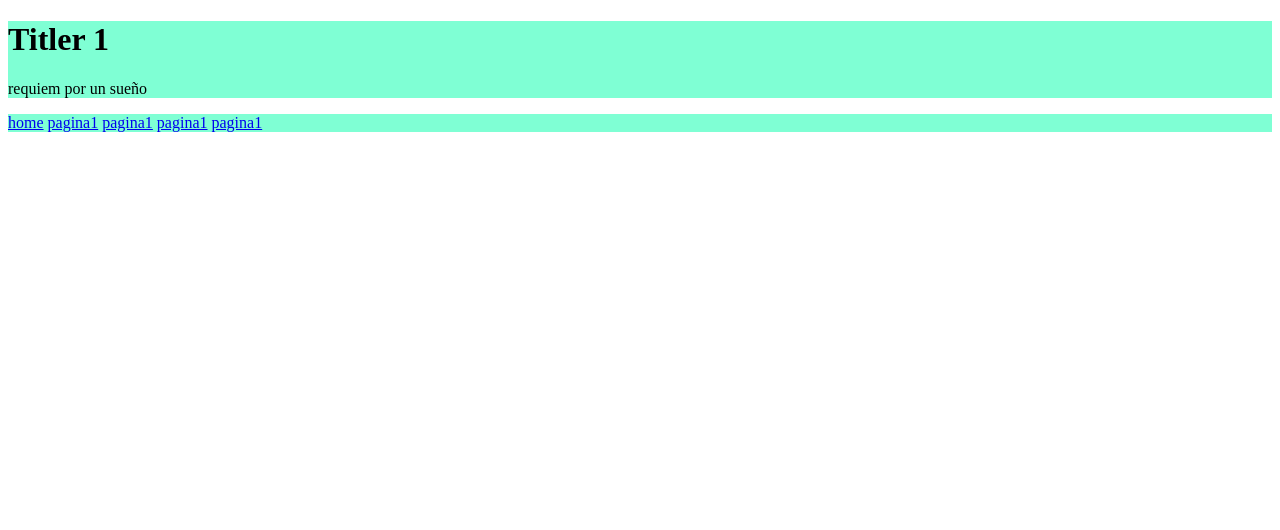
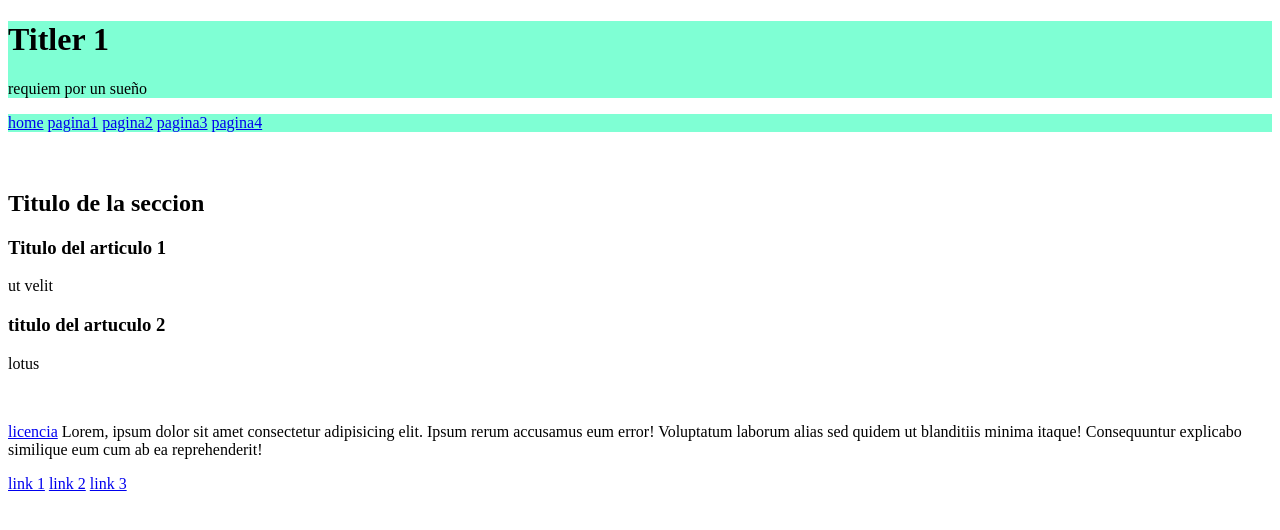
Before and after one commit to carlosmisael29/desarrollo_web, a plain HTML site: page index.html in a window 1280 px wide. Drawn offline with Linux system fonts and the light colour scheme.

Commit message:
Update index.html

```diff
--- a/index.html
+++ b/index.html
@@ -7,20 +7,57 @@
 </head>
 <body>
   <header>
-    <hgroup style="background-color: aquamarine; text-align: ;">
+    <hgroup style="background-color: aquamarine;">
         <h1>Titler 1</h1>
         <p>requiem por un sueño</p>
     </hgroup>
-    <nav style="background-color: aquamarine;text-align: ;">
+    <nav style="background-color: aquamarine;">
 <a href="#home">home</a>
 <a href="#pagina1">pagina1</a>
-<a href="#pagina1">pagina1</a>
-<a href="#pagina1">pagina1</a>
-<a href="#pagina1">pagina1</a>
+<a href="#pagina2">pagina2</a>
+<a href="#pagina3">pagina3</a>
+<a href="#pagina4">pagina4</a>
     </nav>
   </header>
 
-  <main></main>
-  <footer></footer>
+  <main>
+    <article>
+        <header>
+            <h1></h1>
+        </header>
+        <div>
+            <figure>
+                <img src="" alt="">
+                <figcaption></figcaption>
+            </figure>
+            <p></p>
+        </div>
+        <header>
+            <h1>Titulo de la seccion</h1>
+        </header>
+        <div>
+        <article>
+            <h1> Titulo del articulo 1</h1>
+            <p> ut velit</p>
+        </article>
+        <article>
+            <h1>titulo del artuculo 2</h1>
+            <p>lotus</p>
+            <img src="" alt="">
+        </article>
+        </div>
+    </article>
+  </main>
+  <aside>
+    <div></div>
+  </aside>
+  <footer>
+    <p> <a href="#licencias">licencia</a> Lorem, ipsum dolor sit amet consectetur adipisicing elit. Ipsum rerum accusamus eum error! Voluptatum laborum alias sed quidem ut blanditiis minima itaque! Consequuntur explicabo similique eum cum ab ea reprehenderit!</p>
+    <nav>
+        <a href="#link">link 1</a>
+        <a href="#link">link 2</a>
+        <a href="#link">link 3</a>
+    </nav>
+  </footer>
 </body>
 </html>
```
